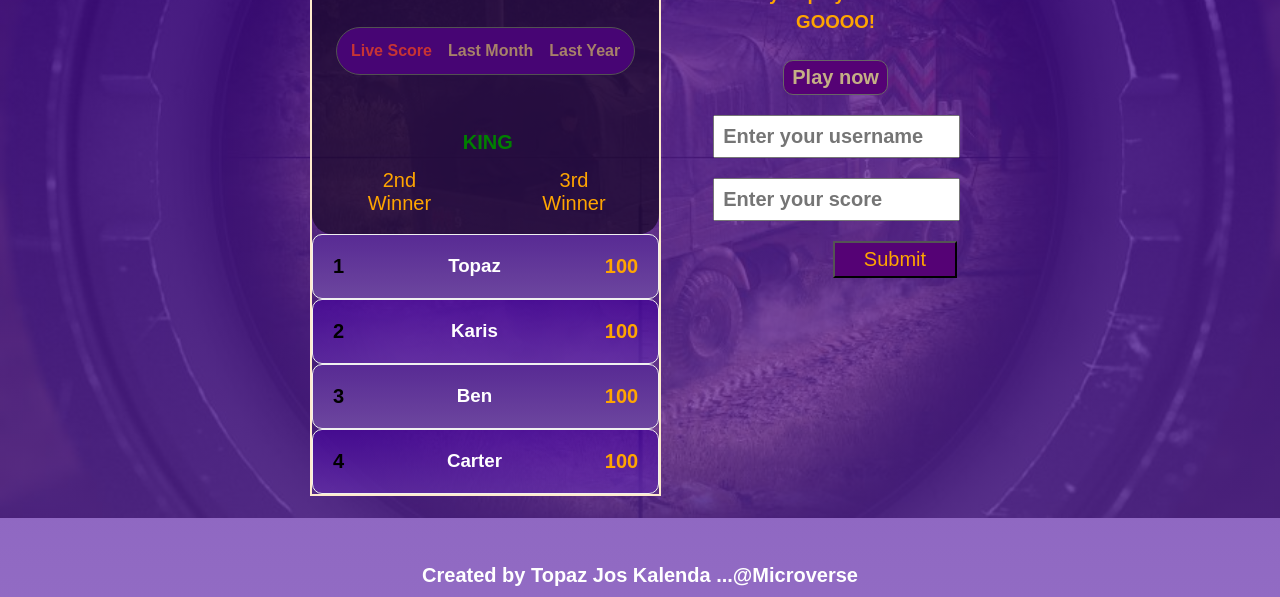
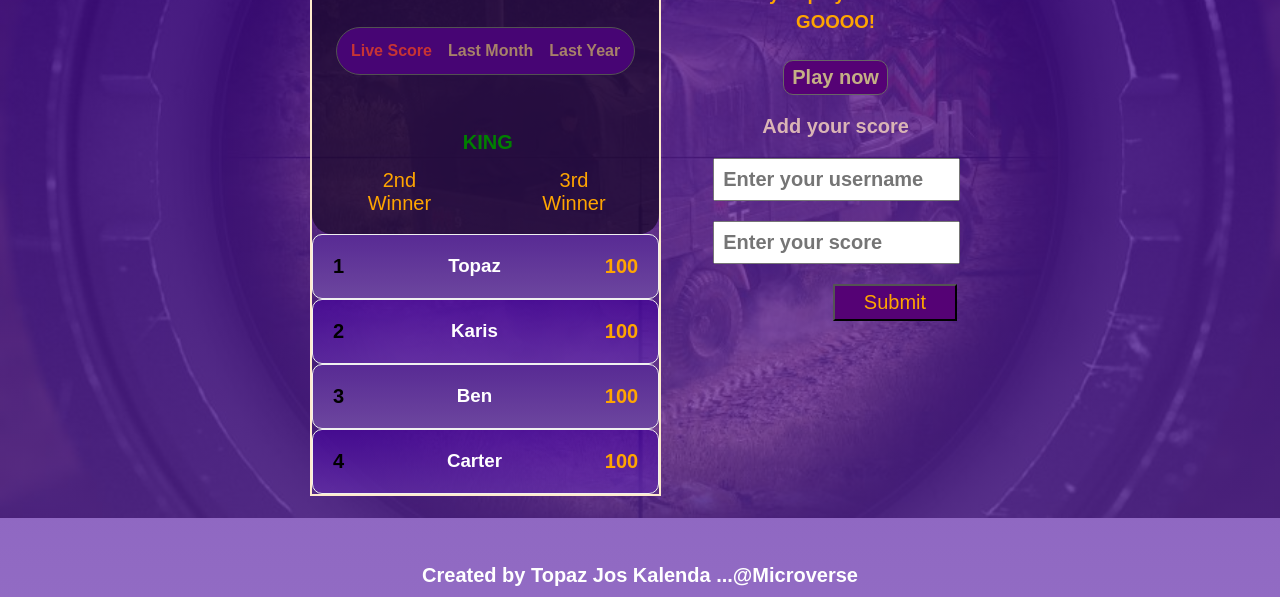
Before and after one commit to joskalenda/leader-board, a website with bundled scripts: page src/index.html in a window 1280 px wide. Shown: the part 203-800 px from the top of the page. Built offline with nearby package versions, Linux system fonts and the light colour scheme.

Commit message:
Add score paragraph

```diff
--- a/src/index.html
+++ b/src/index.html
@@ -54,11 +54,11 @@
         </section>
       </article>
 
-
       <aside class="aside">
         <h3>Welcome to the new Contest, Ready to play ? There we GOOOO!</h3>
         <button id = "play--now" type="button">Play now</button>
         <form action="#" method="post">
+          <p>Add your score</p>
           <input type="text" name="name" placeholder="Enter your username" maxlength="10">
           <input type="text" name="number" placeholder="Enter your score" maxlength="5">
           <button type="submit" value="submit"> Submit</button>
--- a/src/style.css
+++ b/src/style.css
@@ -191,6 +191,13 @@ form {
   gap: 20px;
 }
 
+/* stylelint-disable-next-line no-descending-specificity */
+form p {
+  color: rgb(218, 181, 181);
+  font-size: 20px;
+  font-weight: bold;
+}
+
 form input {
   width: 80%;
   padding: 8px;
```
